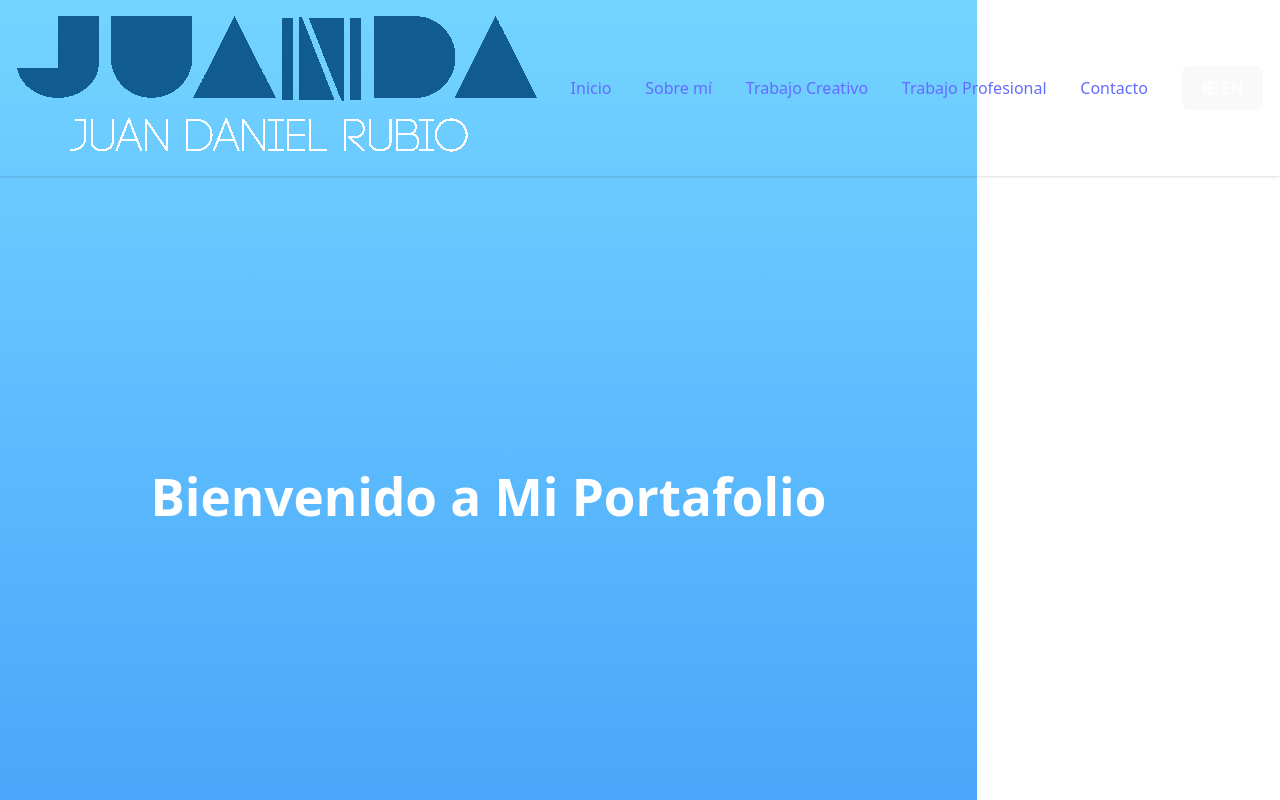
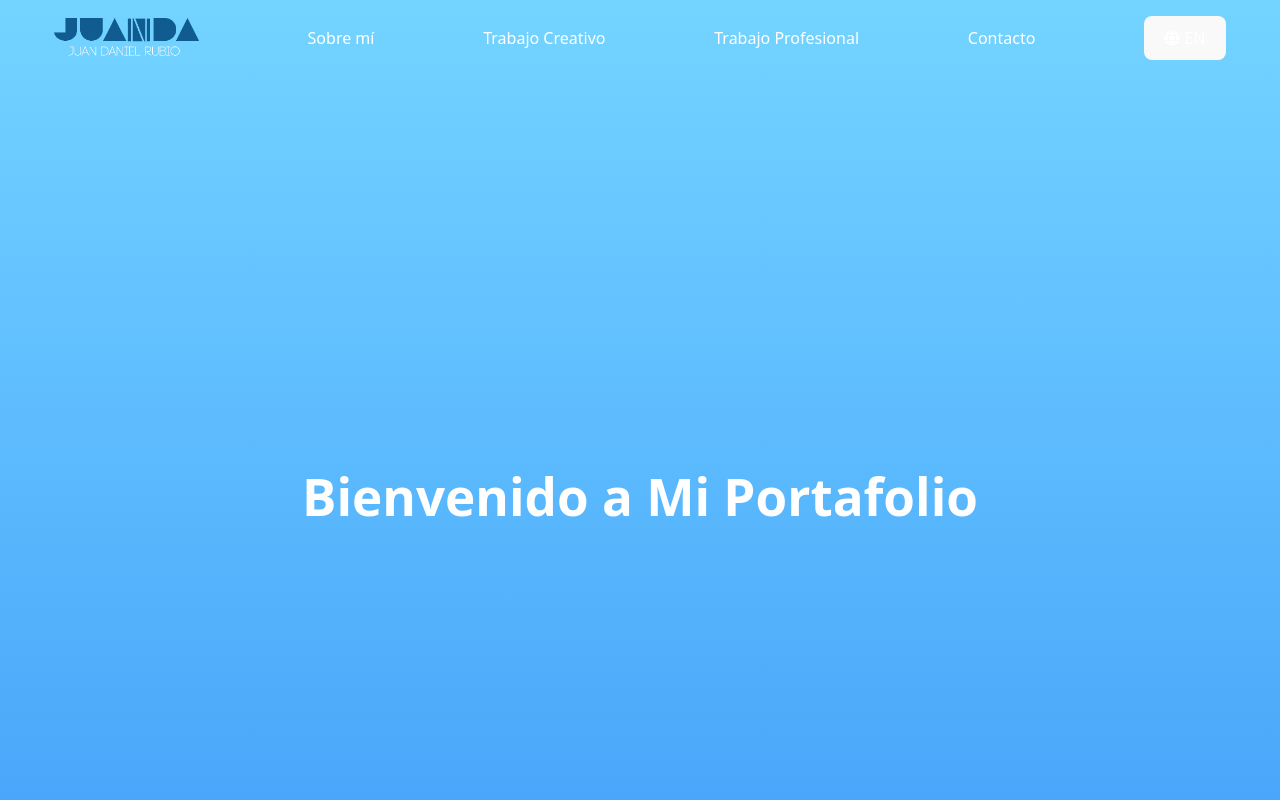
Before and after one commit to JdR2V/portfolio2, a React (Vite) app: page / in a window 1280 px wide. Shown: the top 800 px of the page. Built offline with nearby package versions, Linux system fonts and the light colour scheme.

Commit message:
- Fixing issues with: Nav-Bar. -Adding: GSAP ScrollTo

```diff
--- a/src/App.jsx
+++ b/src/App.jsx
@@ -8,6 +8,9 @@ import { ScrollTrigger } from "gsap/ScrollTrigger";
 import { ScrollSmoother } from "gsap/ScrollSmoother";
 import { ScrollToPlugin } from "gsap/ScrollToPlugin";
 import { SplitText } from "gsap/SplitText";
+import logoDark from "./assets/images/logo-dark.png";
+
+
 
 gsap.registerPlugin(useGSAP,ScrollTrigger,ScrollSmoother,ScrollToPlugin,SplitText,SlowMo);
 
@@ -28,10 +31,20 @@ export default function PortfolioPage() {
     window.scrollTo({ top: 0, behavior: "smooth" });
   };
 
+  const scrollToSection = (sectionId) => {
+    const section = document.getElementById(sectionId);
+    if (section) {
+      gsap.to(window, {
+        scrollTo: { y: section, autoKill: false },
+        duration: 1,
+        ease: "power2.inOut",
+      });
+    }
+  }
+
   const toggleLanguage = () => {
     const newLang = language === "en" ? "es" : "en";
     gsap.to("#language-button", {
-      rotationY: 180,
       duration: 0.6,
       ease: "power2.inOut",
       onComplete: () => setLanguage(newLang),
@@ -56,16 +69,16 @@ export default function PortfolioPage() {
   };
 
   return (
-    <div className="font-sans scroll-smooth relative bg-gradient-to-b from-sky-300 via-blue-700 to-orange-400 text-white min-h-screen">
+    <div className="font-sans scroll-smooth flex-col bg-gradient-to-b from-sky-300 via-blue-700 to-orange-400 text-white min-h-screen min-w-screen">
       {/* Navbar */}
-      <nav className="fixed top-0 w-full bg-transparent shadow z-50 text-blue-950">
+      <nav className="fixed top-0 w-full bg-transparent z-50 text-blue-950">
         <ul className="flex flex-wrap justify-center md:justify-around py-4 text-sm md:text-base items-center">
-          <li className="mx-2 md:mx-0"><img src="src/assets/images/logo-dark.png" alt="Logo in adrk mode" /></li>
-          <li className="mx-2 md:mx-0"><a href="#home" className="hover:text-blue-500">{text.home}</a></li>
-          <li className="mx-2 md:mx-0"><a href="#about" className="hover:text-blue-500">{text.about}</a></li>
-          <li className="mx-2 md:mx-0"><a href="#creative" className="hover:text-blue-500">{text.creative}</a></li>
-          <li className="mx-2 md:mx-0"><a href="#professional" className="hover:text-blue-500">{text.professional}</a></li>
-          <li className="mx-2 md:mx-0"><a href="#contact" className="hover:text-blue-500">{text.contact}</a></li>
+
+          <li className="mx-2 md:mx-0"><a href="#home" onClick={(e) => {e.preventDefault(); scrollToSection("home");}} ><img className="h-10 w-auto" src={logoDark} alt="Logo in dark mode" /></a></li>
+          <li className="mx-2 md:mx-0"><a href="#about" onClick={(e) => {e.preventDefault(); scrollToSection("about");}} className="hover:text-blue-500"><span className="text-white">{text.about}</span></a></li>
+          <li className="mx-2 md:mx-0"><a href="#creative" onClick={(e) => {e.preventDefault(); scrollToSection("creative");}} className="hover:text-blue-500"><span className="text-white">{text.creative}</span></a></li>
+          <li className="mx-2 md:mx-0"><a href="#professional" onClick={(e) => {e.preventDefault(); scrollToSection("professional");}} className="hover:text-blue-500"><span className="text-white">{text.professional}</span></a></li>
+          <li className="mx-2 md:mx-0"><a href="#contact" onClick={(e) => {e.preventDefault(); scrollToSection("contact");}} className="hover:text-blue-500"><span className="text-white">{text.contact}</span></a></li>
           <li className="mx-2 md:mx-0">
             <button
               id="language-button"
@@ -103,7 +116,7 @@ export default function PortfolioPage() {
         </section>
 
         {/* Contact Form Section */}
-        <section id="contact" className="min-h-screen py-20 bg-transparent text-center">
+        <section id="contact" className="min-h-screen py-40 bg-transparent text-center">
           <h2 className="text-2xl sm:text-3xl font-semibold mb-4">{text.contactDesc}</h2>
           <form className="space-y-4 max-w-xl mx-auto text-black px-4">
             <input type="text" placeholder={text.name} className="w-full p-2 border rounded" />
--- a/src/index.css
+++ b/src/index.css
@@ -44,7 +44,7 @@ button {
   font-size: 1em;
   font-weight: 500;
   font-family: inherit;
-  background-color: #1a1a1a;
+  background-color: #5c99ca;
   cursor: pointer;
   transition: border-color 0.25s;
 }
```
